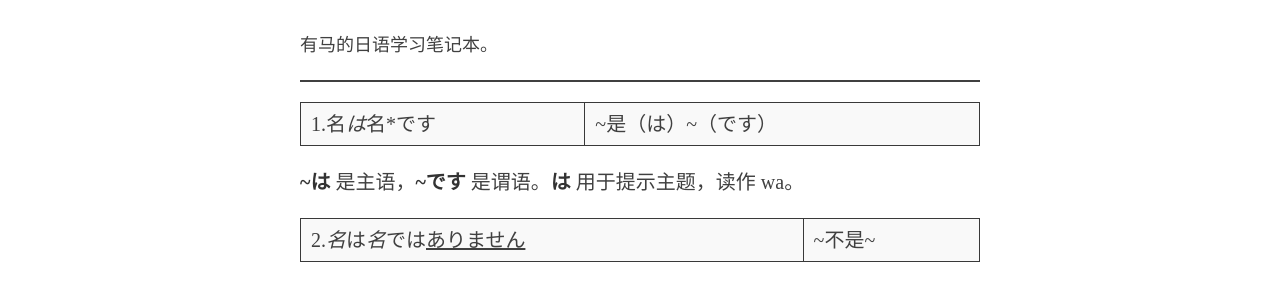
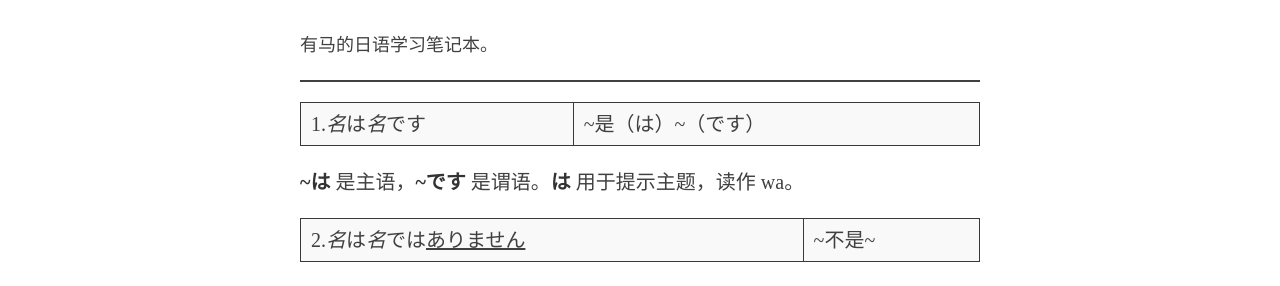
Before and after one commit to Erofive/arima-s-notebook, a Jekyll site: the page built from pages/notes/index.md, in a window 1280 px wide and 900 px high. Shown: the part 131-417 px from the top of the window. Built offline with Jekyll 4.4.1, drawn with Linux system fonts in a browser that asks for light colours; some web fonts are replaced.

```diff
--- a/pages/notes/index.md
+++ b/pages/notes/index.md
@@ -5,7 +5,7 @@ layout: page
 description: 有马的日语学习笔记本。
 ---
 
-1.名*は*名*です | ~是（は）~（です）
+1.*名*は*名*です | ~是（は）~（です）
 
 **~は** 是主语，**~です** 是谓语。**は** 用于提示主题，读作 wa。
 
```
